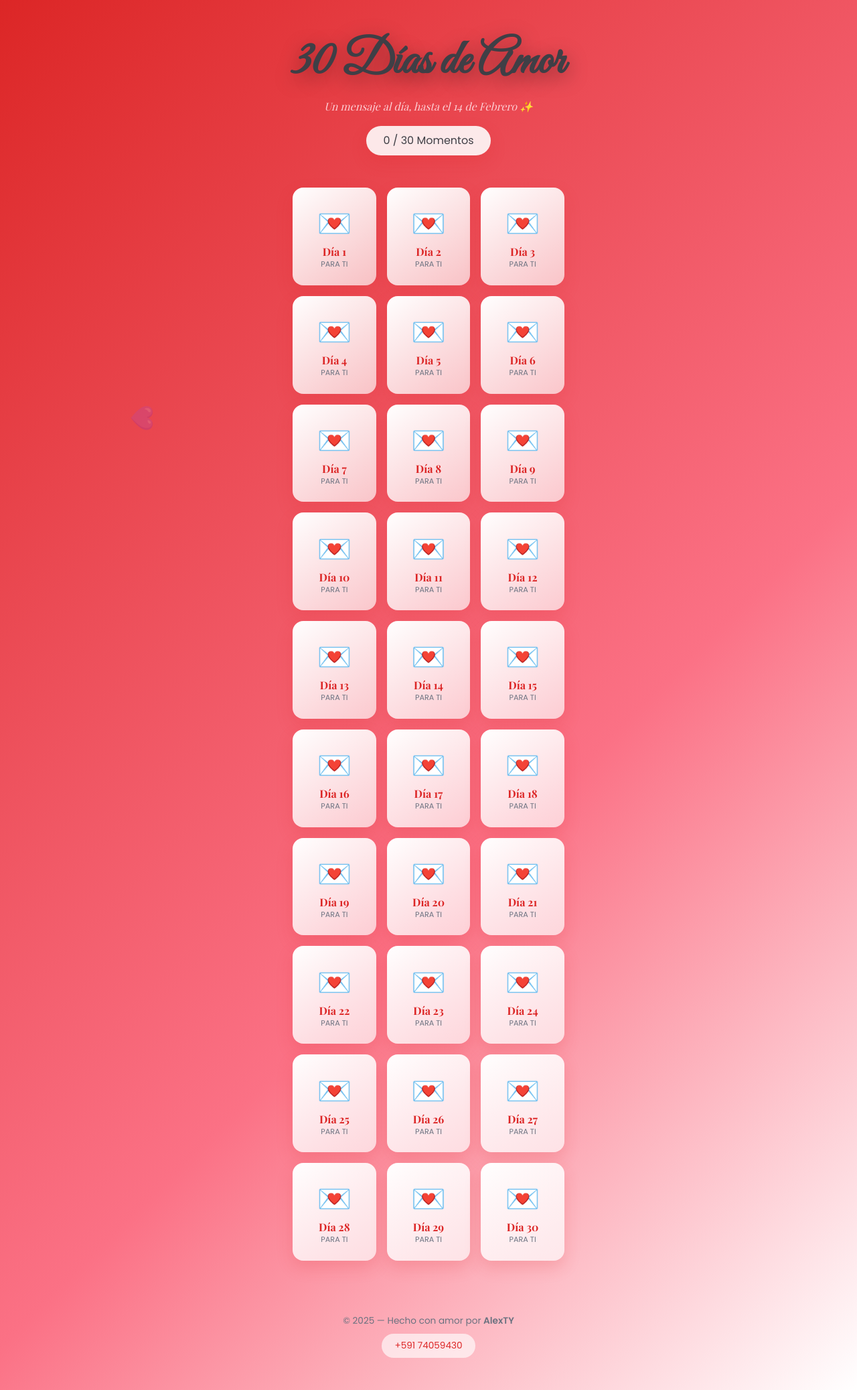
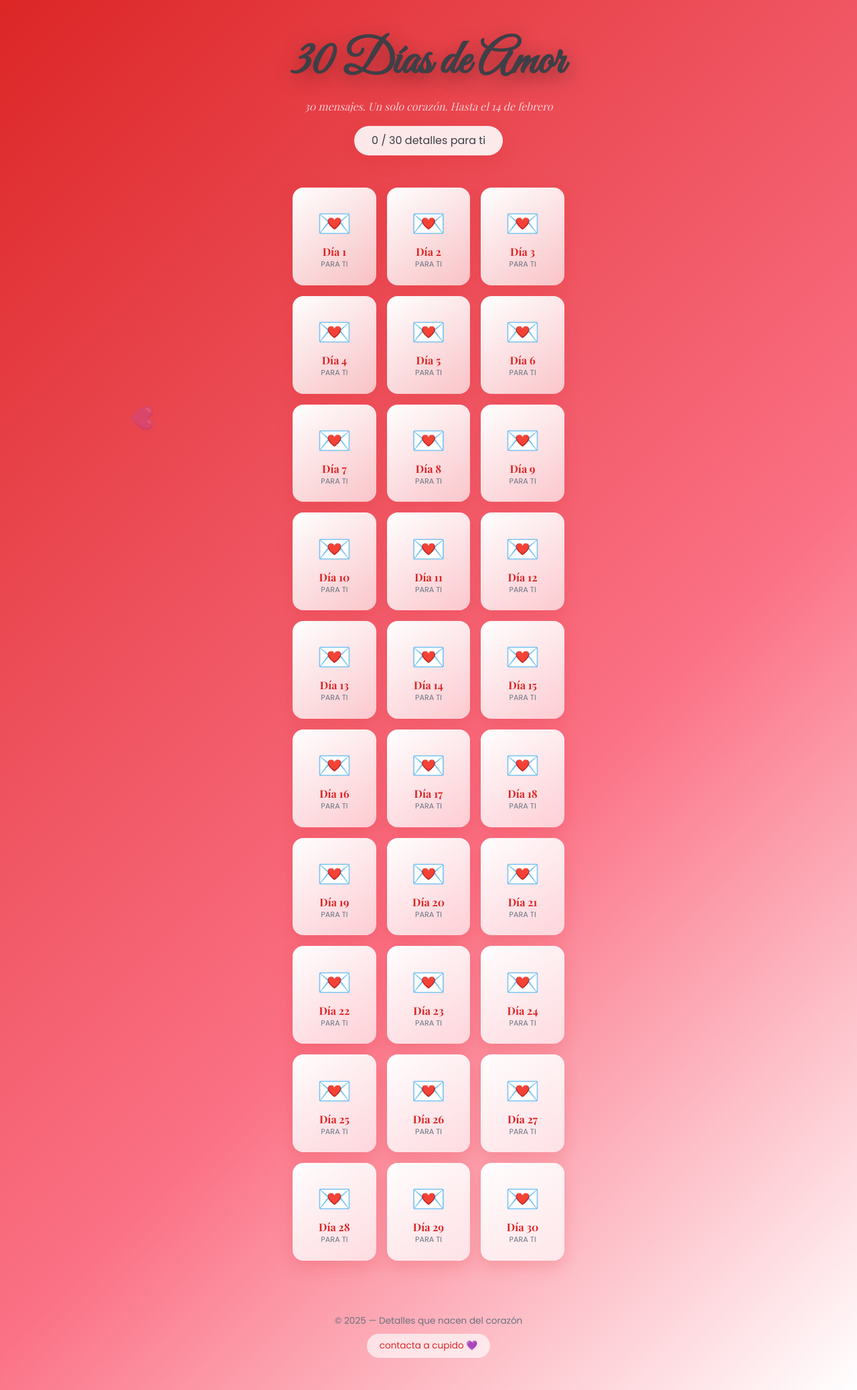
Before and after one commit to Alex-t10/ParaTi, a plain HTML site: page index.html in a window 1280 px wide. Shown: the whole page at 67% size. Drawn offline with nearby package versions, Linux system fonts and the light colour scheme.

Commit message:
Update index.html

```diff
--- a/index.html
+++ b/index.html
@@ -272,10 +272,10 @@
     <div class="container-main">
         <div class="header-section">
             <h1 class="title-main">30 Días de Amor</h1>
-            <p class="subtitle">Un mensaje al día, hasta el 14 de Febrero ✨</p>
+            <p class="subtitle">30 mensajes. Un solo corazón. Hasta el 14 de febrero</p>
 
             <div class="progress-container">
-                <span id="openedCount">0</span> / 30 Momentos
+                <span id="openedCount">0</span> / 30 detalles para ti
             </div>
             <!-- #endregion
             <button onclick="resetProgress()">
@@ -287,11 +287,11 @@
         <div id="envelopesContainer"></div>
 
         <footer class="footer">
-            <p>© 2025 — Hecho con amor por <strong>AlexTY</strong></p>
+            <p>© 2025 — Detalles que nacen del corazón</p>
             <a class="whatsapp-link"
-                href="https://wa.me/59174059430?text=Hola%20vi%20tu%20detalle%20y%20me%20llegó%20al%20corazón%20💜"
+                href="https://wa.me/59174059430?text=Hola%20vi%20tu%20detalle%20y%20me%20llegó%20al%20corazón"
                 target="_blank">
-                +591 74059430
+                contacta a cupido 💜
             </a>
         </footer>
     </div>
@@ -308,7 +308,7 @@
     <div id="modalAlreadyOpened" class="modal">
         <div class="modal-content">
             <div class="modal-heart-icon">💖</div>
-            <h2>Este momento ya fue vivido</h2>
+            <h2>Este mensaje ya fue vivido</h2>
             <p class="quote-text">
                 Porque lo único no se repite…
                 igual que tú ✨
@@ -386,7 +386,7 @@
                 envelope.innerHTML = `
                     <div class="envelope-icon">${isOpened ? '💝' : '💌'}</div>
                     <div class="envelope-day">Día ${i}</div>
-                    <div class="envelope-status">${isOpened ? 'Descubierto' : 'Para ti'}</div>
+                    <div class="envelope-status">${isOpened ? 'Abierto' : 'Para ti'}</div>
                 `;
 
                 container.appendChild(envelope);
```
